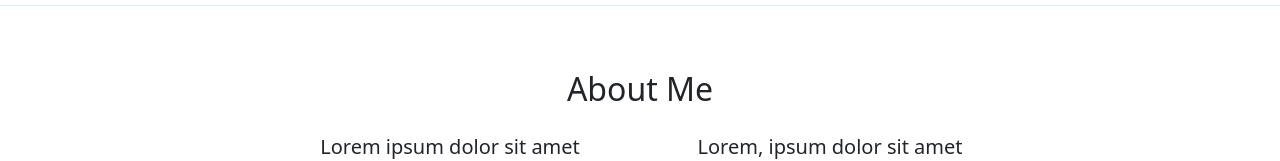
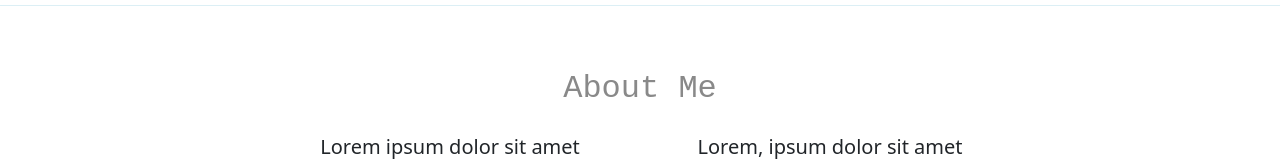
Before and after one commit to Salmon-Andre19/Curiculum-Vitae, a plain HTML site: page index.html in a window 1280 px wide. Shown: the part 704-865 px from the top of the page. Drawn offline with nearby package versions, Linux system fonts and the light colour scheme.

Commit message:
mengubah font h2 dan memberikan warna

```diff
--- a/style.css
+++ b/style.css
@@ -14,3 +14,8 @@ section {
 .img-skill {
   width: 100%;
 }
+
+h2 {
+  color: #898989;
+  font-family: monospace;
+}
```
